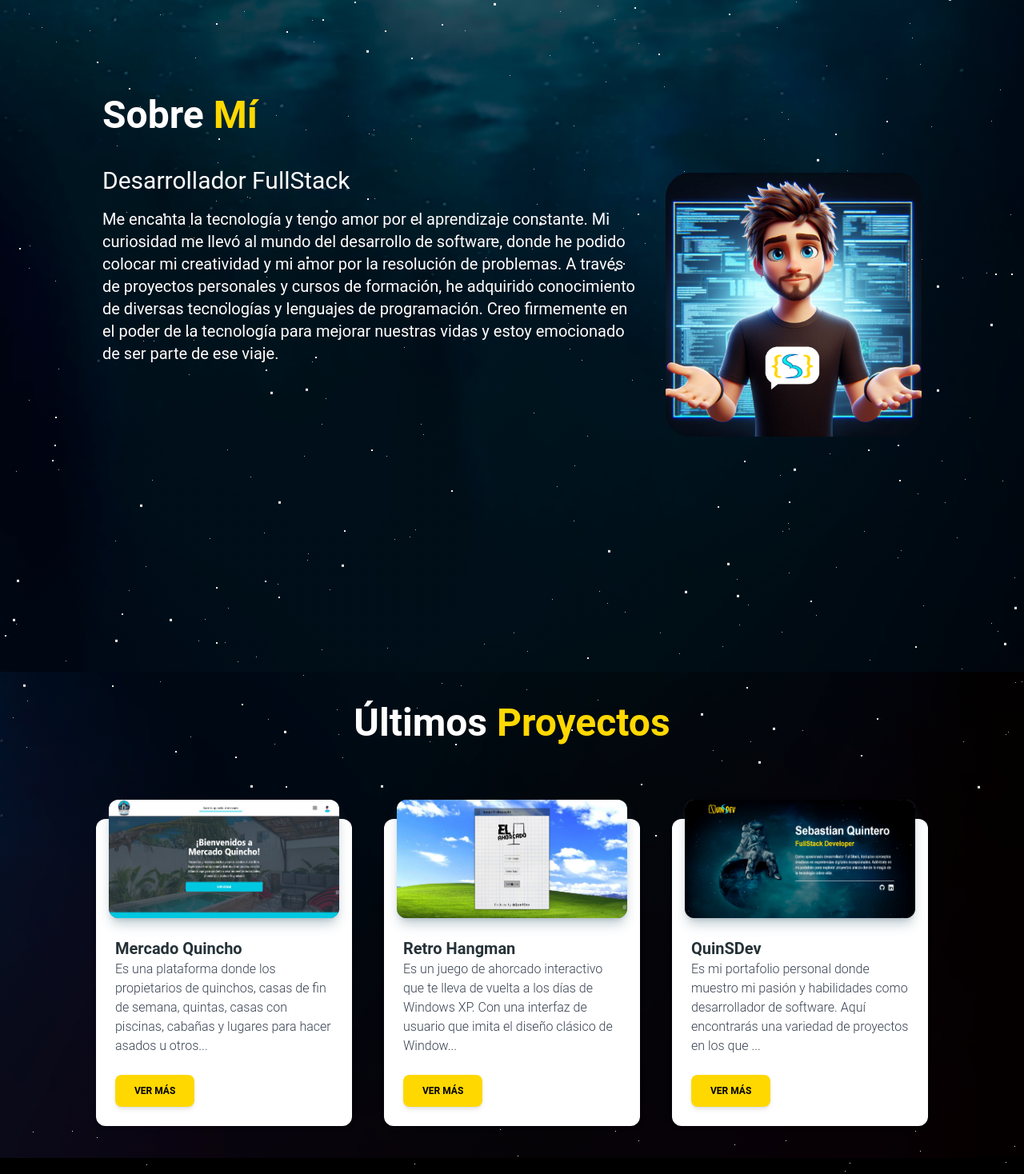
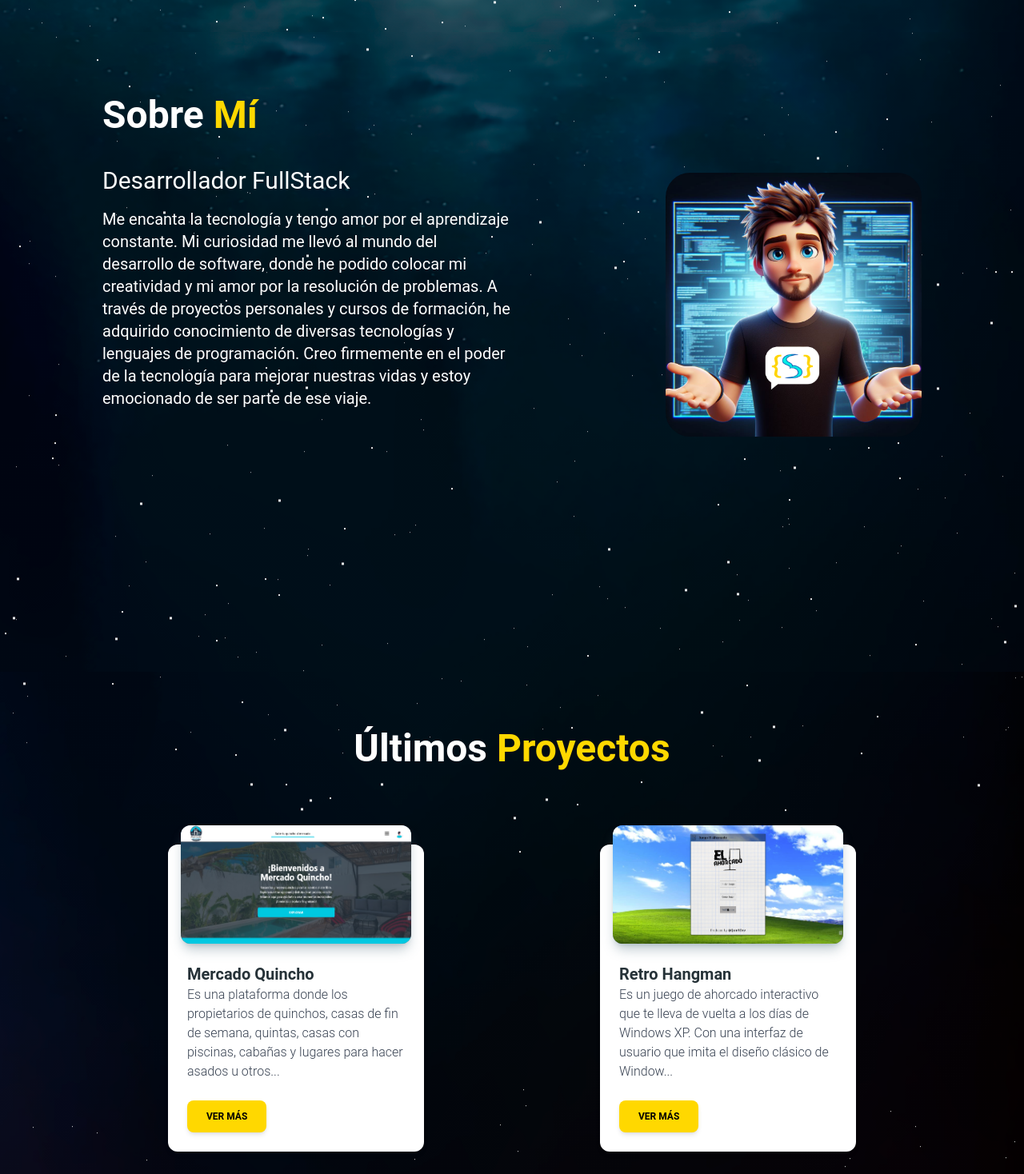
Before and after one commit to QuinSDev/quinsdev-portfolio, a React (Vite) app: page / in a window 1280 px wide. Shown: the part 760-2228 px from the top of the page at 80% size. Built offline with nearby package versions, Linux system fonts and the light colour scheme.

Commit message:
Se organiza el responsive que estaban mal ubicados algunos elementos

```diff
--- a/src/components/AboutMe.jsx
+++ b/src/components/AboutMe.jsx
@@ -8,14 +8,14 @@ export const AboutMe = () => {
 
   return (
     <div className="flex lg:flex-row flex-col w-full xl:px-32 lg:pt-20 lg:px-20 md:px-20 md:pt-12 sm:px-16 sm:pt-12 px-14 pt-14 xl:justify-between lg:justify-between component">
-      <div className="grid flex-grow card rounded-box xl:max-w-2xl lg:max-w-md justify-items-start">
+      <div className="grid flex-grow card rounded-box 2xl:max-w-2xl xl:max-w-lg lg:max-w-md justify-items-start">
         <div >
           <h2 className="lg:text-5xl md:text-5xl sm:text-4xl text-3xl font-bold text-white">
             Sobre <span className="" style={secondColor}>Mí</span>
           </h2>
           <div className="lg:mt-10 md:mt-6 sm:mt-2">
           <h3 className="md:text-3xl sm:text-2xl text-xl text-white">Desarrollador FullStack</h3>
-          <p className="mt-4 md:text-xl sm:text-lg text-base text-white">
+          <p className="mt-4 xl:text-xl md:text-lg text-base text-white">
           Me encanta la tecnología y tengo amor por el aprendizaje constante.
           Mi curiosidad me llevó al mundo del desarrollo de software, donde he podido
           colocar mi creatividad y mi amor por la resolución de problemas. A través de proyectos
@@ -26,7 +26,7 @@ export const AboutMe = () => {
           </div>
         </div>
       </div>
-      <div className="lg:mt-24 md:mt-6 sm:mt-6 mt-6 xl:w-80 lg:w-72 md:w-60 sm:w-60 w-60">
+      <div className="lg:mt-24 md:mt-6 sm:mt-6 mt-6 xl:w-80 lg:w-72 w-52">
         <img className="rounded-badge" src={Perfil} alt="" />
       </div>
     </div>
--- a/src/components/Carousel.jsx
+++ b/src/components/Carousel.jsx
@@ -26,7 +26,7 @@ export const Carousel = ({ projects, setOpenModal }) => {
   };
 
   return (
-    <div className="w-full grid grid-cols-1 lg:grid-cols-2 xl:grid-cols-3 gap-14 justify-items-center sm:justify-between sm:items-center component">
+    <div className="w-full grid grid-cols-1 lg:grid-cols-2 xl:grid-cols-2 2xl:grid-cols-3 gap-14 justify-items-center sm:justify-between sm:items-center component">
       {projects.map((project, index) => (
         <Card key={project.id} className='w-80 h-96 duration-700 group hover:scale-105 z-10 '>
           <CardHeader color="blue-gray" className="h-40 sm:h-56 group-hover:scale-105 duration-1000">
--- a/src/components/Project.jsx
+++ b/src/components/Project.jsx
@@ -14,7 +14,7 @@ export const Project = () => {
 
   return (
     <div className="px-14 xl:px-32 py-10 lg:px-20 md:px-20 sm:px-16 h-full component">
-      <h2 className="md:text-5xl sm:text-4xl text-3xl font-bold text-white text-center">
+      <h2 className="2xl:mt-0 md:mt-8 md:text-5xl sm:text-4xl text-3xl font-bold text-white text-center">
         Últimos <span style={secondColor}>Proyectos</span>
       </h2>
       <div className="mt-24 flex justify-center h-full">
```
